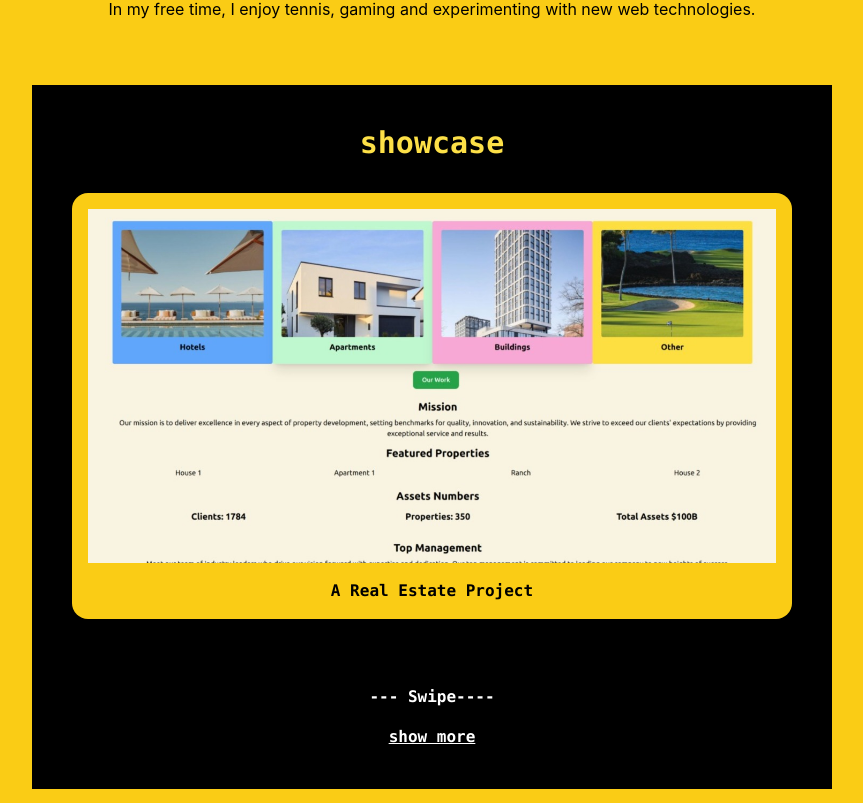
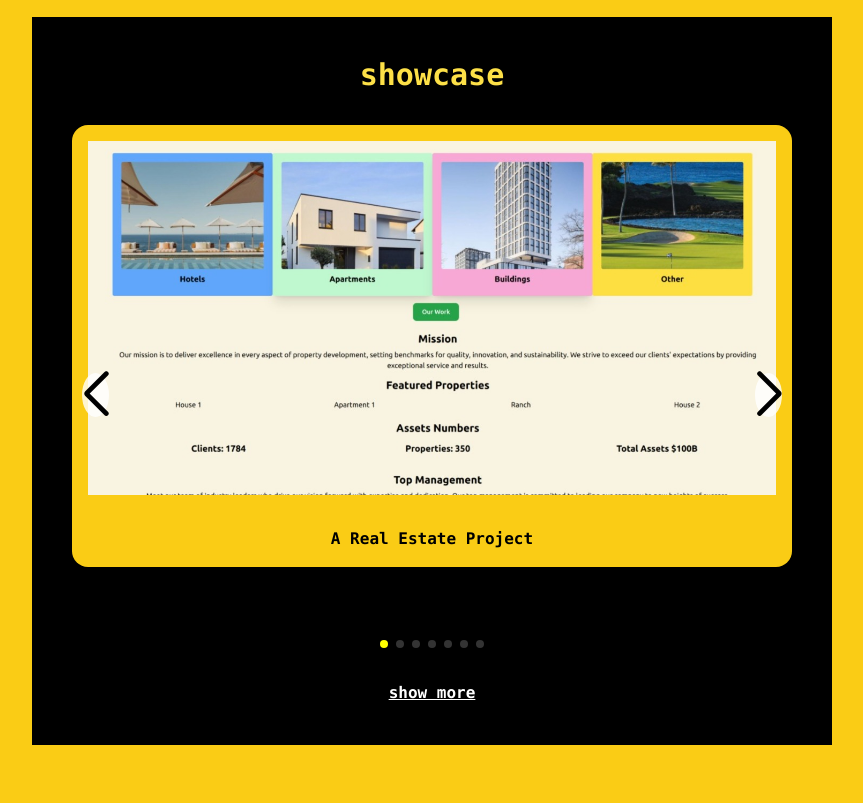
Before and after one commit to treva556/mt-portfolio, a React (Create React App) app: page / in a window 1280 px wide. Shown: the part 1297-2100 px from the top of the page, without its empty margins (208-1071 px from the left). Built offline with nearby package versions, Linux system fonts and the light colour scheme.

Commit message:
milestone 5

```diff
--- a/src/App.css
+++ b/src/App.css
@@ -2,47 +2,45 @@
   text-align: center;
 }
 
-
-.color1 {
-  background-color: #6AA6FF;
+/* General Swapper Styles */
+.mySwiper {
+  position: relative;
 }
 
-
-.color2 {
- background-color: #9D7FFF;
-}
-.color3 {
-  background-color: #000;
+/* Custom Swiper Pagination Styles */
+.swiper-pagination {
+  bottom: 10px !important; /* Adjust as needed */
 }
 
-.custom-bullets li::marker {
-  color: yellow; /* Change bullet color to yellow */
+.swiper-pagination-bullet {
+  background: white !important; /* Ensure dot color is white */
 }
 
-.typing-effect-container {
-  min-height: 3rem; /* Adjust this value based on your text size */
+.swiper-pagination-bullet-active {
+  background: yellow !important; /* Ensure active dot color is yellow */
 }
 
-code {
-  font-family: monospace; /* Ensures the text looks like code */
+/* Custom Navigation Styles */
+.swiper-button-next, .swiper-button-prev {
+  color: black !important; /* Ensure arrow color is black */
+  width: 40px; /* Adjust as needed */
+  height: 40px; /* Adjust as needed */
+  background-color: rgba(255, 255, 255, 0.8) !important; /* Ensure background for better visibility */
+  border-radius: 50%; /* Rounded buttons */
+  z-index: 10; /* Ensure arrows are on top */
+  transition: background-color 0.3s ease; /* Optional: Smooth transition for background color change */
 }
 
-/*  */
-
-.mySwiper .swiper-pagination-bullet {
-  background-color: white;
-  opacity: 1;
+/* Adjust the position of the navigation buttons */
+.swiper-button-next {
+  right: 10px !important; /* Adjust as needed */
 }
 
-.mySwiper .swiper-button-next,
-.mySwiper .swiper-button-prev {
-  color: white;
-  opacity: 1;
+.swiper-button-prev {
+  left: 10px !important; /* Adjust as needed */
 }
 
-.mySwiper .swiper-button-next:after,
-.mySwiper .swiper-button-prev:after {
-  font-size: 20px; /* Adjust arrow size (optional) */
-  content: "\f105"; /* Arrow icon from Font Awesome (optional) */
-  font-family: FontAwesome; /* Include Font Awesome (optional) */
+/* Remove default Swiper styles to avoid conflicts */
+.swiper-pagination-bullet {
+  border: none !important; /* Remove any borders */
 }
--- a/src/components/swapper.js
+++ b/src/components/swapper.js
@@ -1,38 +1,32 @@
-
-
 
 import paradise from '../assets/paradise.jpeg';
 import FS from '../assets/FS.jpeg';
 import WLS from '../assets/wls.jpeg';
 import Prop from '../assets/prop.jpeg';
 import Blog from '../assets/blog.jpeg';
+import image56 from '../assets/yy.jpeg';
 
-import image56 from '../assets/yy.jpeg';
 import React from 'react';
+import '../App.css'
 import { Swiper, SwiperSlide } from 'swiper/react';
-import 'swiper/css'; // Import the default CSS from Swiper
-import 'swiper/css/navigation'; // Import navigation styles
-import 'swiper/css/pagination'; // Import pagination styles
-import { Autoplay, Pagination, Navigation } from 'swiper'; // Import modules individually
+import 'swiper/css';
+import 'swiper/css/navigation';
+import 'swiper/css/pagination';
+import { Pagination, Navigation } from 'swiper/modules';
 
 const Swapper = () => {
   return (
     <Swiper
       spaceBetween={30}
       centeredSlides={true}
-      autoplay={{
-        delay: 2500,
-        disableOnInteraction: false,
-      }}
       pagination={{
         clickable: true,
       }}
       navigation={true}
-
+      loop={true} // Enable infinite loop
+      modules={[Pagination, Navigation]} // Only include Pagination and Navigation modules
       className="mySwiper"
     >
-
-
       <SwiperSlide>
         <a
           href="https://wise-properties.vercel.app/"
@@ -40,22 +34,11 @@ const Swapper = () => {
           rel="noopener noreferrer"
           className="bg-yellow-400 rounded-2xl p-4 text-black block"
         >
-          <img src={Prop} alt="Real Estate Project" className="w-1/8 mb-4" />
+          <img src={Prop} alt="Real Estate Project" className=" w-1/8 mb-8 " />
           A Real Estate Project
         </a>
       </SwiperSlide>
       {/* ... other SwiperSlide components ... */}
-      <SwiperSlide>
-        <a
-          href="https://wise-properties.vercel.app/"
-          target="_blank"
-          rel="noopener noreferrer"
-          className="bg-yellow-400 rounded-2xl p-4 text-black block"
-        >
-          <img src={Prop} alt="Real Estate Project" className="w-1/8 mb-4" />
-          A Real Estate Project
-        </a>
-      </SwiperSlide>
       <SwiperSlide>
         <a
           href="https://wise-security.vercel.app/"
@@ -121,7 +104,8 @@ const Swapper = () => {
           NGO
         </a>
       </SwiperSlide>
-
+     <div className=''> pp
+      </div> pp
     </Swiper>
   );
 };
--- a/src/pages/home.js
+++ b/src/pages/home.js
@@ -123,7 +123,7 @@ function Body() {
         >
           <h2 className="text-yellow-300 font-bold text-3xl mb-8">  showcase</h2>
          <Swapper/>
-         <h3 className=' text-white'>  --- Swipe----</h3>
+         {/* <h3 className=' text-white'>  --- Swipe----</h3> */}
         </div>
         <Link to="/projects" className=' text-white underline rounded-2xl block mt-4'>show more</Link>
 
```
